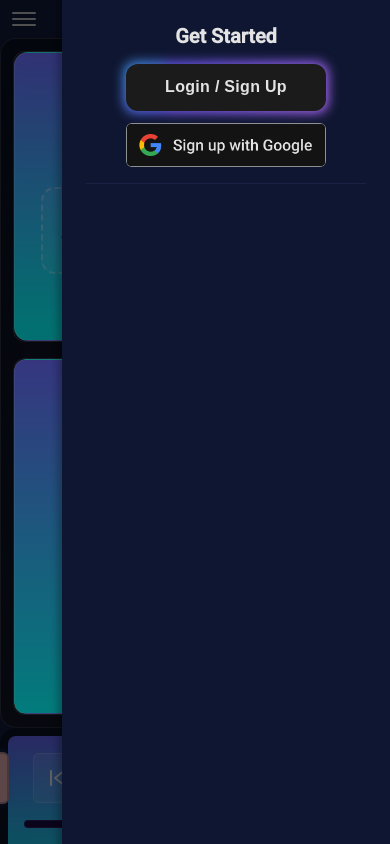
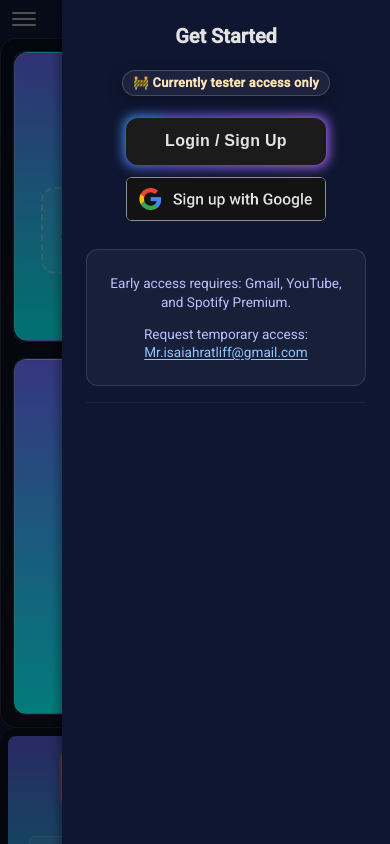
Before and after one commit to BlueCollarGiant/music-player, an Angular app in the folder frontend/: page /platform/1 in a window 390 px wide. Both pictures are taken after a click on the button 24 px from the left and 19 px from the top of the page. Built offline with nearby package versions, Linux system fonts and the light colour scheme.

Commit message:
fixed stlying of volume button and volume bar when in mobile mode

```diff
--- a/frontend/src/app/features/music-player/components/footer/player-controls/player-controls.component.css
+++ b/frontend/src/app/features/music-player/components/footer/player-controls/player-controls.component.css
@@ -196,6 +196,7 @@
   .playback {
     gap: 1.5rem; /* Good button spacing */
     justify-content: center;
+    flex-wrap: wrap; /* allow volume group to wrap beneath */
   }
 
   .playback .thumbnail {
@@ -223,13 +224,16 @@
     text-align: center;
   }
 
-  .volume .volbar {
-    width: 120px;
+  /* Move volume group below transport controls and keep it centered */
+  .playback > .volume {
+    flex: 1 1 100%;
+    order: 2;
+    display: flex;
+    justify-content: center;
+    gap: 0.6rem;
+    margin-top: .5rem;
   }
-
-  .volume {
-    gap: 0.6rem;
-  }
+  .volume .volbar { width: min(320px, 70vw); }
 
   /* Disable hover effects on mobile */
   .btn-control:hover {
--- a/frontend/src/app/features/music-player/components/header/nav-bar/nav-bar.component.css
+++ b/frontend/src/app/features/music-player/components/header/nav-bar/nav-bar.component.css
@@ -131,12 +131,45 @@
   font-size: 1.25rem;
 }
 
+/* Early access pill */
+.tester-badge {
+  margin-top: .35rem;
+  margin-bottom: .35rem;
+  display: inline-flex;
+  align-items: center;
+  gap: .4rem;
+  padding: .3rem .6rem;
+  border-radius: 999px;
+  font-size: .8rem;
+  font-weight: 700;
+  letter-spacing: .02em;
+  color: #ffe4b5;
+  background: rgba(255,255,255,.06);
+  border: 1px solid rgba(255,255,255,.18);
+  box-shadow: 0 6px 16px rgba(0,0,0,.25);
+}
+
 .auth-buttons {
   display: flex;
   flex-direction: column;
   gap: 0.75rem;
   width: 100%;
 }
+
+/* Brief disclaimer under auth buttons */
+.auth-disclaimer {
+  margin-top: .75rem;
+  color: #b9c2ff;
+  font-size: .85rem;
+  line-height: 1.35;
+  text-align: center;
+  background: rgba(255,255,255,.04);
+  border: 1px solid rgba(255,255,255,.12);
+  border-radius: .75rem;
+  padding: .65rem .75rem;
+}
+.auth-disclaimer a { color: #93c5fd; text-decoration: underline; text-underline-offset: 2px; }
+.auth-disclaimer a:hover { color: #bfdbfe; }
 
 .auth-btn {
   display: flex;
--- a/frontend/src/app/features/music-player/components/header/nav-bar/nav-bar.component.html
+++ b/frontend/src/app/features/music-player/components/header/nav-bar/nav-bar.component.html
@@ -28,6 +28,7 @@
         } @else {
         <div class="auth-section">
           <h3>Get Started</h3>
+          <div class="tester-badge" role="note" aria-label="Access notice">🚧 Currently tester access only</div>
           <div class="auth-buttons">
             <button class="auth-btn login-btn" type="button" (click)="openManualLogin()">
 
@@ -40,6 +41,10 @@
                 <img src="assets/images/web_dark_sq_SU@4x.png" alt="Sign in with Google" class="google-login-img" />
               </button>
             </form>
+          </div>
+          <div class="auth-disclaimer" role="note">
+            <p>Early access requires: Gmail, YouTube, and Spotify Premium.</p>
+            <p>Request temporary access: <a href="mailto:Mr.isaiahratliff&#64;gmail.com">Mr.isaiahratliff&#64;gmail.com</a></p>
           </div>
         </div>
         }
```
